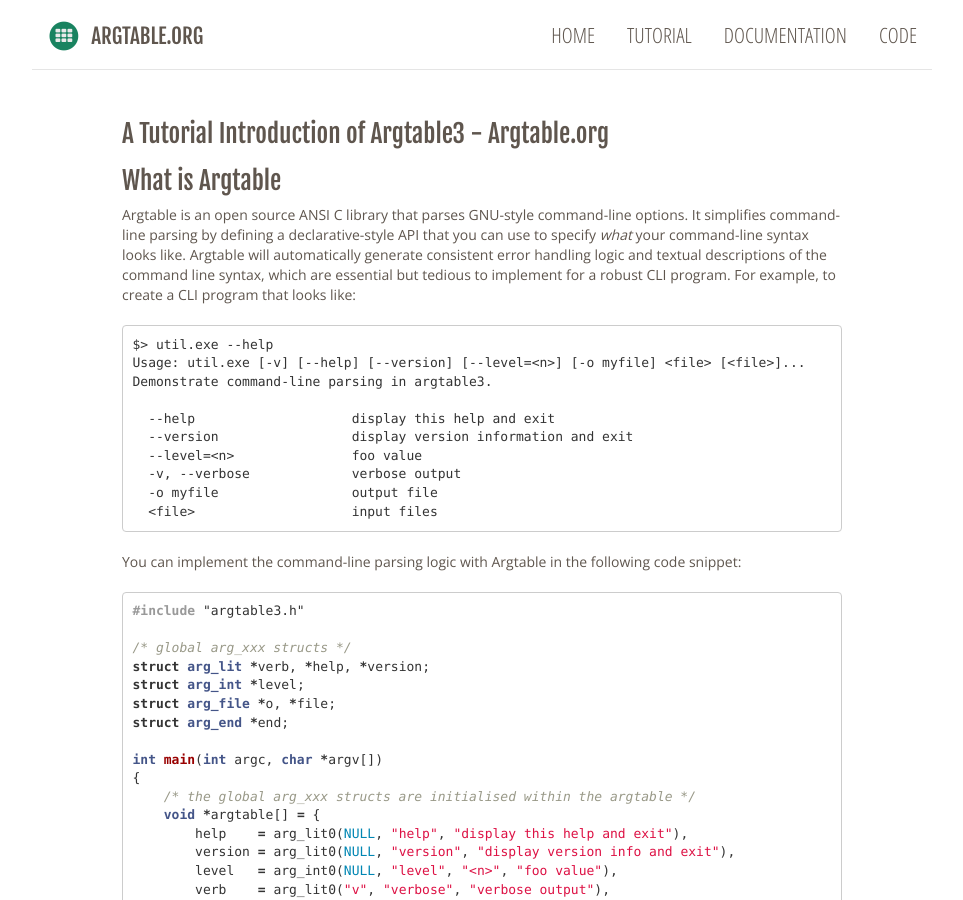
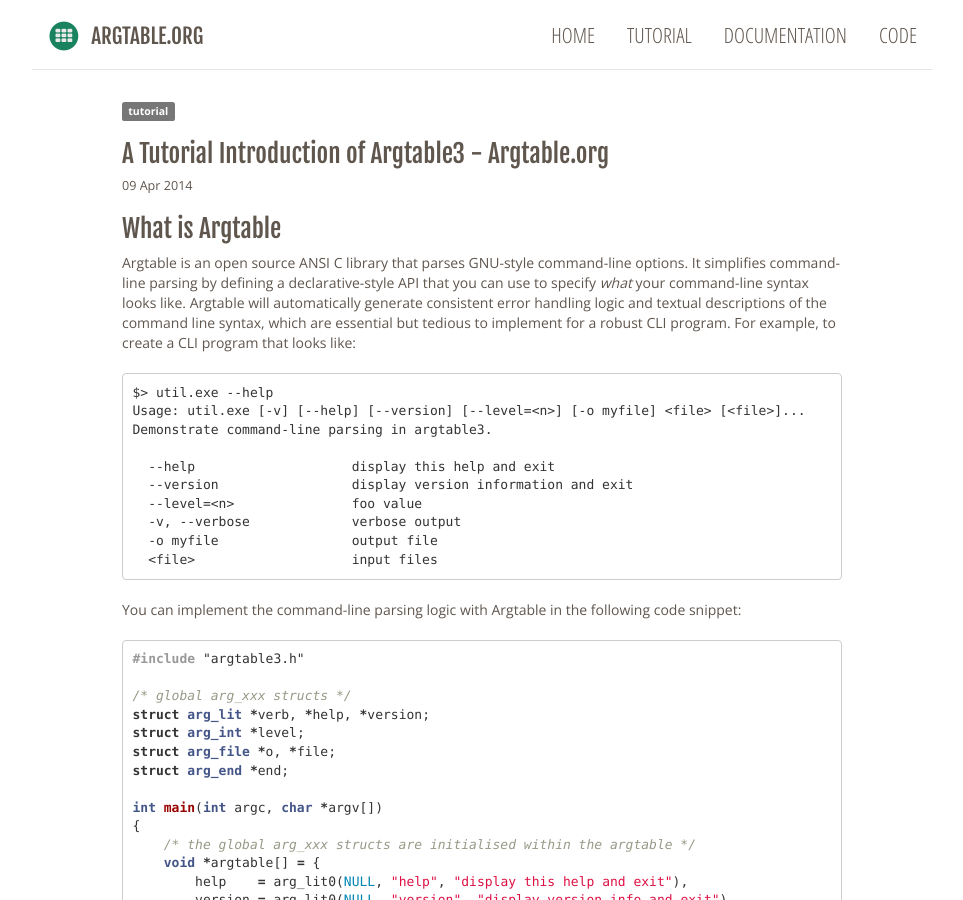
Before and after one commit to argtable/argtable.github.io, a Jekyll site: the page built from tutorial/index.md, in a window 1280 px wide and 900 px high. Shown: the whole window, without its empty margins (158-1121 px from the left). Built offline with Jekyll 4.4.1, drawn with Linux system fonts in a browser that asks for light colours; nearby versions of some CDN libraries; Markdown is read by kramdown in place of the engine named in the settings.

Commit message:
Task #5: Add tutorial Description: See the issue description. Reviewer: tomghuang

```diff
--- a/tutorial/index.md
+++ b/tutorial/index.md
@@ -1,6 +1,8 @@
 ---
 layout: post2
-title: A Tutorial Introduction of Argtable3 - Argtable.org
+title:  "A Tutorial Introduction of Argtable3 - Argtable.org"
+date:   2014-04-09 10:12:04
+tags: tutorial
 ---
 
 ## What is Argtable
```
